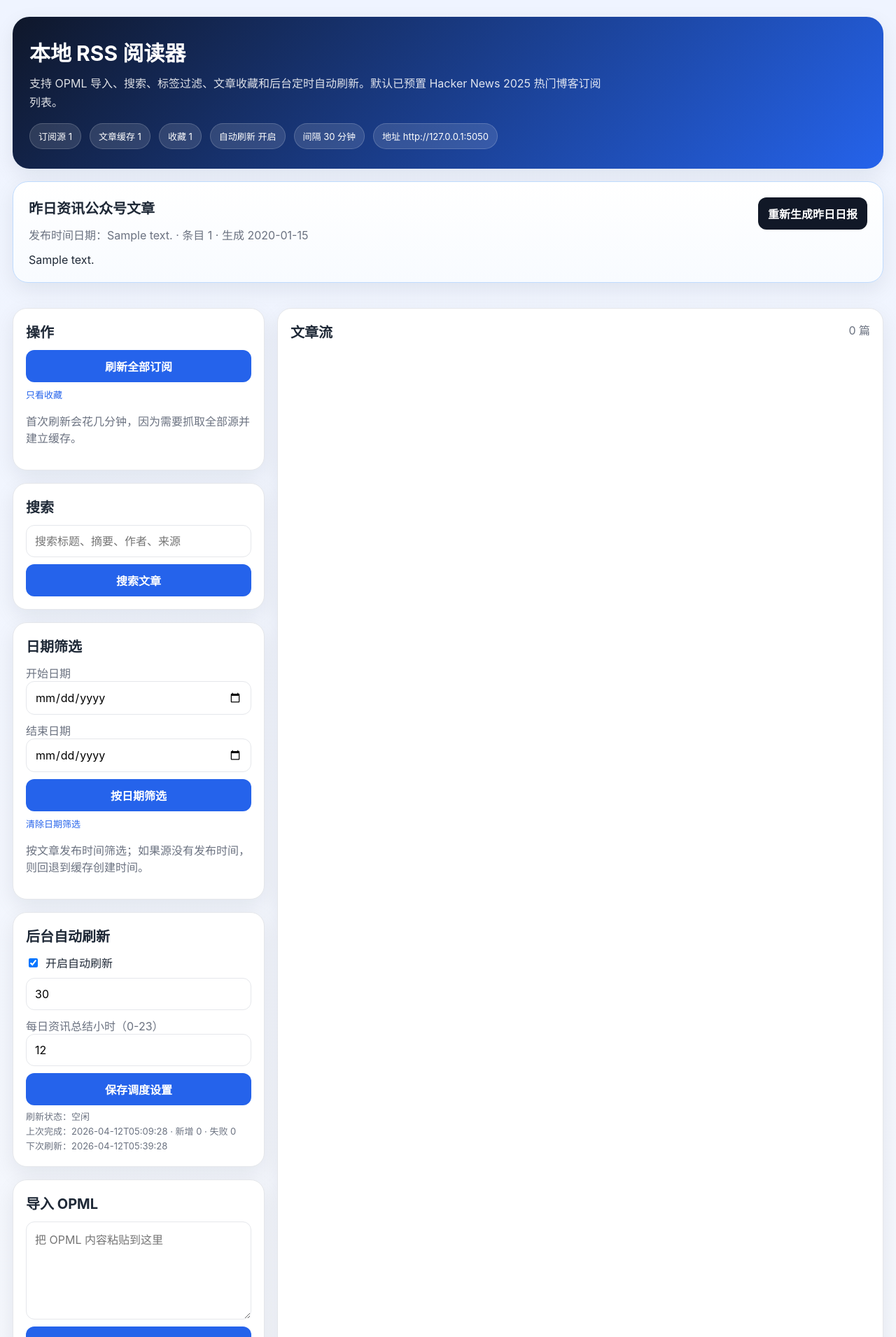
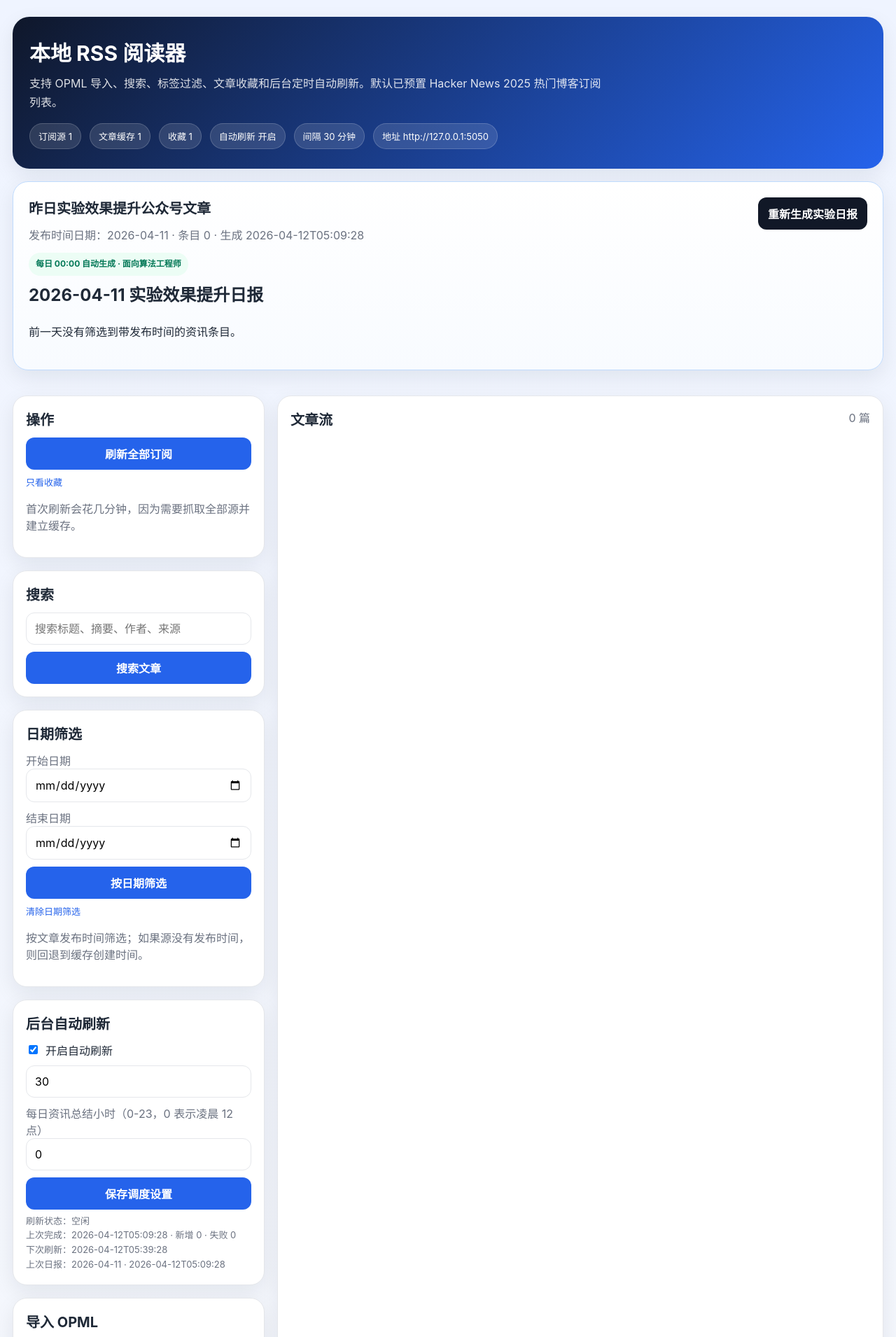
Before and after one commit to hanchihuang/self-hosted-rss, a Flask app: page / in a window 1280 px wide. Shown: the top 1910 px of the page at 70% size. Run offline with Flask 3, Linux system fonts and the light colour scheme; data comes from the database, SQL or seed files in the repository; tables that the repository leaves empty hold one stand-in row (values such as "Sample post").

Commit message:
Add experiment-focused daily summaries

```diff
--- a/app.py
+++ b/app.py
@@ -128,7 +128,7 @@ def init_db() -> None:
     )
     conn.execute(
         "INSERT OR IGNORE INTO settings (key, value) VALUES (?, ?)",
-        ("daily_summary_hour", "12"),
+        ("daily_summary_hour", "0"),
     )
     conn.execute(
         """
@@ -479,49 +479,125 @@ def query_entries_for_date(summary_date: str, limit: int = 500) -> list[sqlite3.
     return rows
 
 
-def summarize_entries_by_topic(entries: list[sqlite3.Row]) -> list[dict[str, object]]:
-    topic_rules = [
-        ("Agent 与工具链", ("agent", "harness", "memory", "langchain", "openclaw", "codex", "claude")),
-        ("模型与产品发布", ("model", "muse", "spark", "grok", "minimax", "openai", "meta ai", "gemini")),
-        ("机器人与自动驾驶", ("robot", "robotic", "waymo", "fsd", "tesla", "optimus", "unitree")),
-        ("航天与连接基础设施", ("spacex", "starlink", "falcon", "starship", "nasa", "mars")),
-        ("安全与产业观察", ("security", "cyber", "attack", "vulnerability", "business", "startup")),
-    ]
-    buckets: dict[str, list[sqlite3.Row]] = {name: [] for name, _ in topic_rules}
-    buckets["其它值得关注"] = []
+EXPERIMENT_HELP_TOPICS = [
+    {
+        "name": "Agent 记忆与上下文工程",
+        "keywords": (
+            "agent", "harness", "memory", "context", "retrieval", "langchain",
+            "deepagents", "openclaw", "codex", "claude", "compaction",
+        ),
+        "help": "适合转化为 memory 写入策略、上下文压缩、检索注入时机和 harness 归属的消融实验。",
+    },
+    {
+        "name": "评测与基准验证",
+        "keywords": (
+            "benchmark", "eval", "ifbench", "terminal bench", "swe-pro", "test",
+            "comparison", "5 year old", "score", "fraudulent", "submission",
+        ),
+        "help": "适合补强回归集、任务成功率、人工复核与基准防作弊检查，避免只看单一榜单分数。",
+    },
+    {
+        "name": "模型与开源工具对照",
+        "keywords": (
+            "model", "grok", "minimax", "open source", "hugging face", "muse",
+            "meta ai", "claude", "openai", "gemini", "m2.7", "spark",
+        ),
+        "help": "适合做模型替换实验、能力/成本/延迟对照，以及开源模型在具体任务上的迁移验证。",
+    },
+    {
+        "name": "数据与真实场景泛化",
+        "keywords": (
+            "robot", "robotic", "fsd", "waymo", "tesla", "real-world", "data",
+            "unitree", "autonomous", "manipulation", "starlink", "video",
+        ),
+        "help": "适合提醒实验设计纳入真实扰动、长尾样本、OOD 场景和从演示到稳定上线的差距。",
+    },
+    {
+        "name": "工程化、可靠性与安全",
+        "keywords": (
+            "security", "ssrf", "stability", "api", "provider", "local", "teams",
+            "voice", "tool", "privacy", "startup", "reliability", "docs",
+        ),
+        "help": "适合改进实验平台可复现性、权限边界、工具调用日志和本地/云端依赖隔离。",
+    },
+]
+
+EXPERIMENT_HELP_TAG_BOOSTS = (
+    "langchain", "openai", "post-training-core", "tools", "engineering",
+    "formal-methods", "google-deepmind", "nvidia", "xai", "anthropic",
+)
+
+
+def entry_haystack(entry: sqlite3.Row) -> str:
+    return " ".join(
+        [
+            entry["title"] or "",
+            entry["summary"] or "",
+            entry["feed_title"] or "",
+            entry["feed_tags"] or "",
+            entry["author"] or "",
+        ]
+    ).lower()
+
+
+def score_experiment_help(entry: sqlite3.Row) -> tuple[int, str, list[str]]:
+    haystack = entry_haystack(entry)
+    best_score = 0
+    best_topic = "其它"
+    best_matches: list[str] = []
+    for topic in EXPERIMENT_HELP_TOPICS:
+        matches = [keyword for keyword in topic["keywords"] if keyword in haystack]
+        if not matches:
+            continue
+        score = len(matches) * 2
+        if any(tag in haystack for tag in EXPERIMENT_HELP_TAG_BOOSTS):
+            score += 2
+        if "rt by" not in (entry["title"] or "").lower():
+            score += 1
+        if score > best_score:
+            best_score = score
+            best_topic = topic["name"]
+            best_matches = matches
+    return best_score, best_topic, best_matches
+
+
+def summarize_entries_for_experiment_help(entries: list[sqlite3.Row]) -> tuple[list[dict[str, object]], int]:
+    buckets: dict[str, list[dict[str, object]]] = {
+        topic["name"]: [] for topic in EXPERIMENT_HELP_TOPICS
+    }
     for entry in entries:
-        haystack = " ".join(
-            [
-                entry["title"] or "",
-                entry["summary"] or "",
-                entry["feed_title"] or "",
-                entry["feed_tags"] or "",
-                entry["author"] or "",
-            ]
-        ).lower()
-        matched = False
-        for name, keywords in topic_rules:
-            if any(keyword in haystack for keyword in keywords):
-                buckets[name].append(entry)
-                matched = True
-                break
-        if not matched:
-            buckets["其它值得关注"].append(entry)
-    topics = []
-    for name, rows in buckets.items():
-        if not rows:
+        score, topic_name, matches = score_experiment_help(entry)
+        if score <= 0 or topic_name not in buckets:
             continue
-        topics.append({"name": name, "entries": rows[:8], "count": len(rows)})
-    return topics
+        buckets[topic_name].append({"entry": entry, "score": score, "matches": matches})
+
+    topics: list[dict[str, object]] = []
+    for topic in EXPERIMENT_HELP_TOPICS:
+        rows = sorted(
+            buckets[topic["name"]],
+            key=lambda item: (int(item["score"]), item["entry"]["published"] or ""),
+            reverse=True,
+        )
+        if rows:
+            topics.append(
+                {
+                    "name": topic["name"],
+                    "help": topic["help"],
+                    "entries": rows[:5],
+                    "count": len(rows),
+                }
+            )
+    selected_count = sum(topic["count"] for topic in topics)
+    return topics, selected_count
 
 
 def build_daily_summary_html(summary_date: str, entries: list[sqlite3.Row]) -> str:
-    topics = summarize_entries_by_topic(entries)
-    title = f"{summary_date} AI 资讯日报"
+    topics, selected_count = summarize_entries_for_experiment_help(entries)
+    title = f"{summary_date} 实验效果提升日报"
     if not entries:
         return f"""
         <article class="daily-article">
-          <div class="daily-kicker">每日 12 点自动生成</div>
+          <div class="daily-kicker">每日 00:00 自动生成 · 面向算法工程师</div>
           <h2>{title}</h2>
           <p>前一天没有筛选到带发布时间的资讯条目。</p>
         </article>
@@ -534,23 +610,26 @@ def build_daily_summary_html(summary_date: str, entries: list[sqlite3.Row]) -> s
         f"{html.escape(name, quote=False)} {count} 篇"
         for name, count in sorted(top_sources.items(), key=lambda item: item[1], reverse=True)[:5]
     )
+    source_meta = f'<p class="daily-meta">主要来源：{source_text}</p>' if source_text else ""
+
     topic_cards = []
-    for topic in topics[:6]:
-        rows = topic["entries"]
+    for topic in topics:
         items = []
-        for entry in rows[:5]:
+        for item in topic["entries"]:
+            entry = item["entry"]
             summary = entry["summary"] or ""
-            if len(summary) > 150:
-                summary = summary[:150] + "..."
+            if len(summary) > 140:
+                summary = summary[:140] + "..."
             safe_link = html.escape(entry["link"] or "", quote=True)
             safe_title = html.escape(entry["title"] or "Untitled", quote=False)
             safe_feed_title = html.escape(entry["feed_title"] or "", quote=False)
             safe_summary = html.escape(summary, quote=False)
+            safe_matches = html.escape("、".join(item["matches"][:5]), quote=False)
             items.append(
                 f"""
                 <li>
                   <a href="{safe_link}" target="_blank" rel="noreferrer">{safe_title}</a>
-                  <span>来自 {safe_feed_title}</span>
+                  <span>来自 {safe_feed_title} · 命中：{safe_matches}</span>
                   {f"<p>{safe_summary}</p>" if summary else ""}
                 </li>
                 """
@@ -559,20 +638,49 @@ def build_daily_summary_html(summary_date: str, entries: list[sqlite3.Row]) -> s
             f"""
             <section class="daily-topic">
               <h3>{topic['name']} <small>{topic['count']} 篇</small></h3>
+              <p>{html.escape(topic['help'], quote=False)}</p>
               <ul>{''.join(items)}</ul>
             </section>
             """
         )
+
+    if not topic_cards:
+        topic_cards.append(
+            """
+            <section class="daily-topic">
+              <h3>没有高相关实验线索</h3>
+              <p>昨日资讯里没有明显指向实验设计、模型对照、评测或工程可靠性的内容；建议只做浏览，不投入实验排期。</p>
+            </section>
+            """
+        )
+
+    experiment_actions = """
+      <section class="daily-topic">
+        <h3>今日可执行实验清单</h3>
+        <ul>
+          <li>把 agent memory 拆成写入策略、检索策略、压缩策略三组消融，分别记录成功率、token 成本和人工判分。</li>
+          <li>为关键任务建立最小回归集：固定输入、固定工具权限、固定评分脚本，避免只凭单次 demo 判断效果。</li>
+          <li>做模型/ harness 解耦实验：同一 harness 下替换模型，同一模型下替换 memory 与 retrieval，定位收益来源。</li>
+          <li>记录完整实验日志：prompt、模型版本、memory 命中、retrieval 结果、tool call、输出、评分和失败原因。</li>
+          <li>对真实场景样本单独建桶：长尾、噪声、权限异常、超长上下文和工具失败都要进入验证集。</li>
+        </ul>
+      </section>
+      <section class="daily-topic">
+        <h3>不建议优先投入实验排期</h3>
+        <p>航天、政治争议、品牌宣传和纯观点转发如果没有可复现实验变量，今天只作为背景信息，不应占用算法实验资源。</p>
+      </section>
+    """
+
     return f"""
     <article class="daily-article">
-      <div class="daily-kicker">每日 12 点自动生成</div>
+      <div class="daily-kicker">每日 00:00 自动生成 · 面向算法工程师</div>
       <h2>{title}</h2>
-      <p class="daily-lead">昨日共抓取到 <strong>{len(entries)}</strong> 篇资讯。信息流的主线集中在 Agent 工具链、模型产品更新、机器人/自动驾驶、航天连接基础设施与安全产业观察。下面按主题做编辑式归纳，便于快速浏览。</p>
-      <p class="daily-meta">主要来源：{source_text}</p>
+      <p class="daily-lead">昨日共抓取到 <strong>{len(entries)}</strong> 篇资讯，其中 <strong>{selected_count}</strong> 篇被判定为可能帮助算法工程师提高实验效果。筛选标准是：是否能转化为模型对照、评测改进、上下文/记忆消融、真实场景泛化或工程可靠性动作。</p>
+      {source_meta}
       {''.join(topic_cards)}
+      {experiment_actions}
     </article>
     """
-
 
 def generate_daily_summary(summary_date: dt.date) -> sqlite3.Row:
     summary_date_text = summary_date.isoformat()
@@ -580,7 +688,7 @@ def generate_daily_summary(summary_date: dt.date) -> sqlite3.Row:
         raise RuntimeError("日报生成任务已在运行。")
     try:
         entries = query_entries_for_date(summary_date_text, limit=800)
-        title = f"{summary_date_text} AI 资讯日报"
+        title = f"{summary_date_text} 实验效果提升日报"
         html_content = build_daily_summary_html(summary_date_text, entries)
         created_at = local_now().isoformat()
         conn = get_conn()
@@ -619,7 +727,7 @@ def generate_daily_summary(summary_date: dt.date) -> sqlite3.Row:
 
 
 def should_generate_daily_summary(now: dt.datetime) -> dt.date | None:
-    summary_hour = max(min(int(get_setting("daily_summary_hour", "12")), 23), 0)
+    summary_hour = max(min(int(get_setting("daily_summary_hour", "0")), 23), 0)
     if now.hour < summary_hour:
         return None
     target_date = now.date() - dt.timedelta(days=1)
@@ -704,7 +812,7 @@ def get_scheduler_status() -> dict[str, str]:
         "last_refresh_failed": get_setting("scheduler_last_refresh_failed", "0"),
         "next_refresh_at": get_setting("scheduler_next_refresh_at", ""),
         "last_error": get_setting("scheduler_last_error", ""),
-        "daily_summary_hour": get_setting("daily_summary_hour", "12"),
+        "daily_summary_hour": get_setting("daily_summary_hour", "0"),
         "daily_summary_last_date": get_setting("daily_summary_last_date", ""),
         "daily_summary_last_created_at": get_setting("daily_summary_last_created_at", ""),
         "daily_summary_last_error": get_setting("daily_summary_last_error", ""),
@@ -951,7 +1059,7 @@ def toggle_favorite(entry_id: int):
 def update_scheduler_settings():
     enabled = "1" if request.form.get("scheduler_enabled") == "on" else "0"
     interval = request.form.get("scheduler_interval_minutes", "30").strip()
-    summary_hour = request.form.get("daily_summary_hour", "12").strip()
+    summary_hour = request.form.get("daily_summary_hour", "0").strip()
     try:
         interval_value = max(int(interval), 1)
     except ValueError:
--- a/templates/index.html
+++ b/templates/index.html
@@ -5,7 +5,7 @@
 <div class="summary-panel">
   <div class="summary-panel-header">
     <div>
-      <h2>昨日资讯公众号文章</h2>
+      <h2>昨日实验效果提升公众号文章</h2>
       <div class="muted">
         发布时间日期：{{ latest_summary.summary_date }}
         · 条目 {{ latest_summary.entry_count }}
@@ -13,7 +13,7 @@
       </div>
     </div>
     <form method="post" action="{{ url_for('generate_yesterday_summary_route') }}">
-      <button type="submit" class="secondary">重新生成昨日日报</button>
+      <button type="submit" class="secondary">重新生成实验日报</button>
     </form>
   </div>
   {{ latest_summary.html_content|safe }}
@@ -22,11 +22,11 @@
 <div class="summary-panel">
   <div class="summary-panel-header">
     <div>
-      <h2>昨日资讯公众号文章</h2>
-      <div class="muted">还没有日报。每天 {{ scheduler_status.daily_summary_hour }}:00 后会自动生成前一天资讯总结。</div>
+      <h2>昨日实验效果提升公众号文章</h2>
+      <div class="muted">还没有日报。每天 00:00 后会自动生成前一天适合算法工程师提升实验效果的资讯总结。</div>
     </div>
     <form method="post" action="{{ url_for('generate_yesterday_summary_route') }}">
-      <button type="submit" class="secondary">立即生成昨日日报</button>
+      <button type="submit" class="secondary">立即生成实验日报</button>
     </form>
   </div>
 </div>
@@ -98,7 +98,7 @@
         </label>
         <input type="number" min="1" name="scheduler_interval_minutes" value="{{ stats.scheduler_interval_minutes }}" />
         <label>
-          <span class="muted">每日资讯总结小时（0-23）</span>
+          <span class="muted">每日资讯总结小时（0-23，0 表示凌晨 12 点）</span>
           <input type="number" min="0" max="23" name="daily_summary_hour" value="{{ scheduler_status.daily_summary_hour }}" />
         </label>
         <button type="submit">保存调度设置</button>
```
